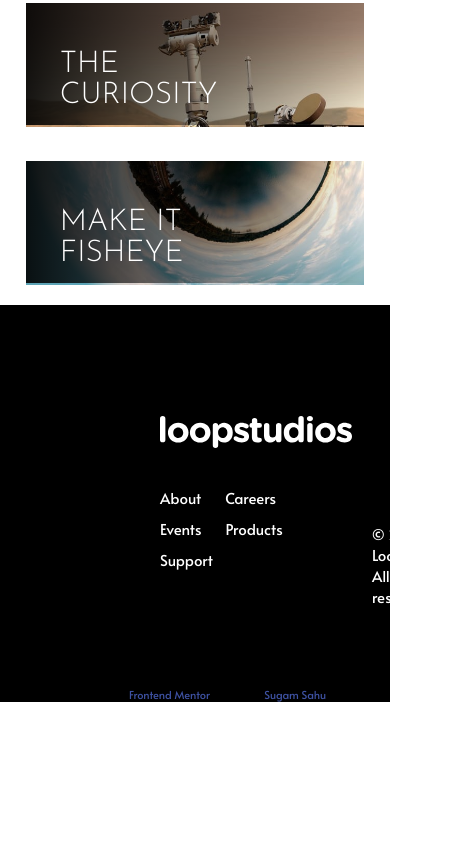
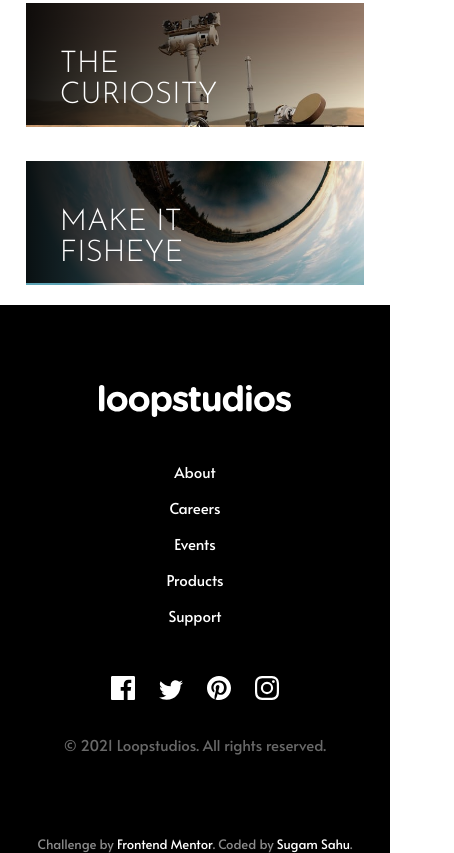
Before and after one commit to iSugam/frontend-mentor-loopstudios, a plain HTML site: page index.html in a window 390 px wide. Shown: the part 2568-3421 px from the top of the page, 454 px wide, since content can reach past the window. Before the commit the page ends 3270 px from the top, so only its background shows below. Drawn offline with Linux system fonts and the light colour scheme.

Commit message:
Completed.

```diff
--- a/styles.css
+++ b/styles.css
@@ -604,6 +604,7 @@ header .navbar ul li a:hover::after {
     }
 }
 
+/*************** FOOTER Section Styling ***************/
 .footer {
     width: 100%;
     background-color: var(--black);
@@ -626,8 +627,9 @@ footer .footer-right {
     gap: 30px;
 }
 
+/****** Footer LEFT Styling ******/
 footer .footer-left .footer-nav ul li {
-    display: inline-block;
+    display: inline;
 }
 
 footer .footer-left .footer-nav ul li a {
@@ -654,8 +656,10 @@ footer .footer-left .footer-nav ul li a:hover::after {
     transform: scaleX(0.4);
 }
 
+/****** Footer RIGHT Styling ******/
 footer .footer-right {
     align-items: flex-end;
+    width: max-content;
 }
 
 footer .footer-right .social-icons img {
@@ -663,9 +667,53 @@ footer .footer-right .social-icons img {
 }
 
 footer .footer-right .copy-right {
-    color: var(--white);
+    color: var(--very-dark-gray);
     font-size: 15px;
 }
 
-.attribution { font-size: 11px; text-align: center; }
-.attribution a { color: hsl(228, 45%, 44%); }
+@media (max-width: 880px) {
+    .footer .footer-contents {
+        flex-direction: column;
+        text-align: center;
+    }
+
+    footer .footer-left,
+    footer .footer-right {
+        display: flex;
+        flex-direction: column;
+        align-items: center;
+        gap: 30px;
+    }
+
+    footer .footer-left .footer-nav ul li a {
+        margin: 0 10px;
+    }
+
+    footer .footer-right .social-icons img {
+        margin: 0 10px;
+    }
+}
+
+@media (max-width: 556px) {
+
+    footer .footer-left .footer-nav ul li {
+        display: block;
+        margin: 5px auto;
+    }
+
+    footer .footer-right {
+        margin-top: 20px;
+    }
+}
+
+.attribution {
+    font-size: 13px;
+    text-align: center;
+    width: fit-content;
+    margin: auto;
+    color: var(--dark-gray);
+
+}
+.attribution a {
+    color: var(--white);
+}
```
